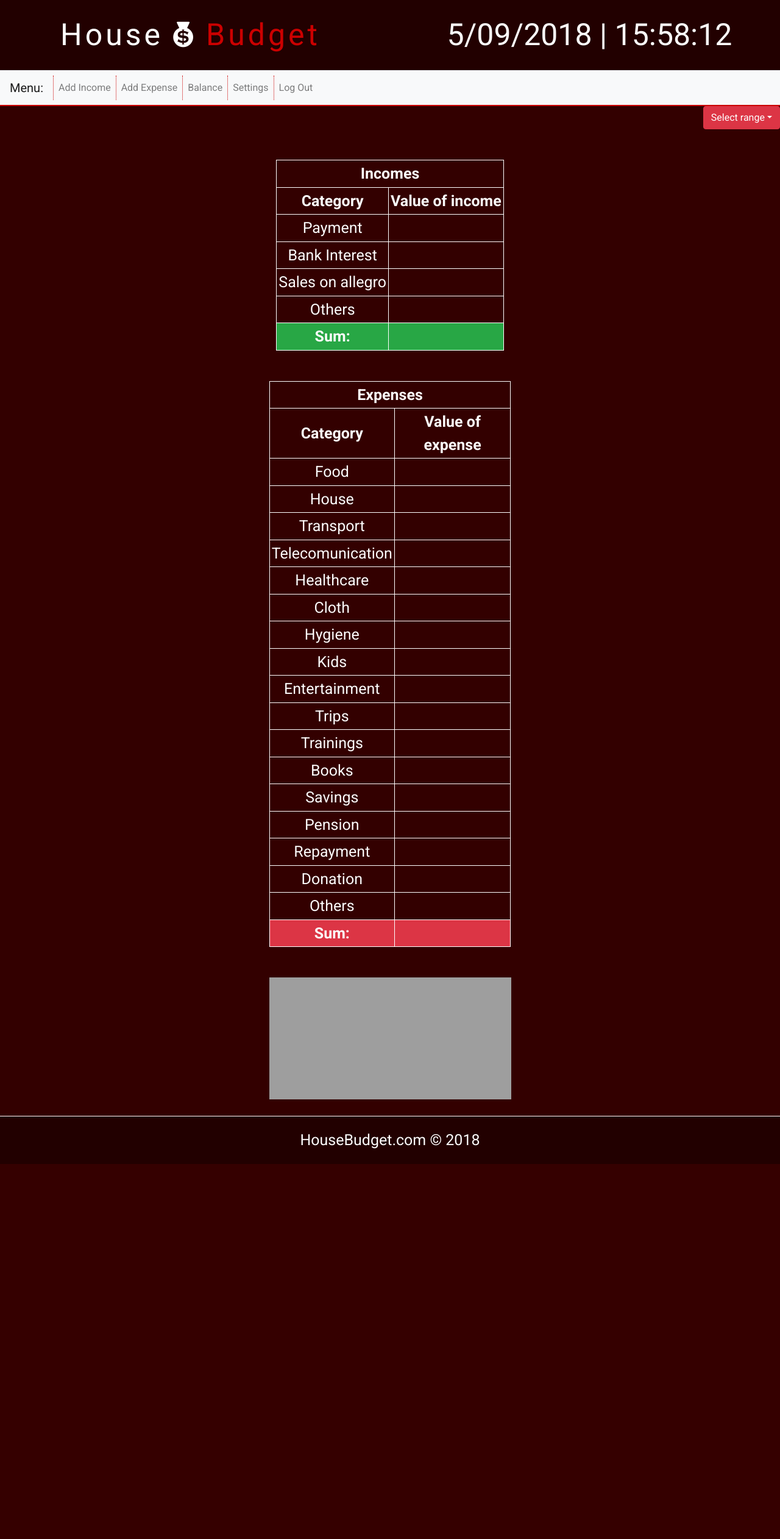
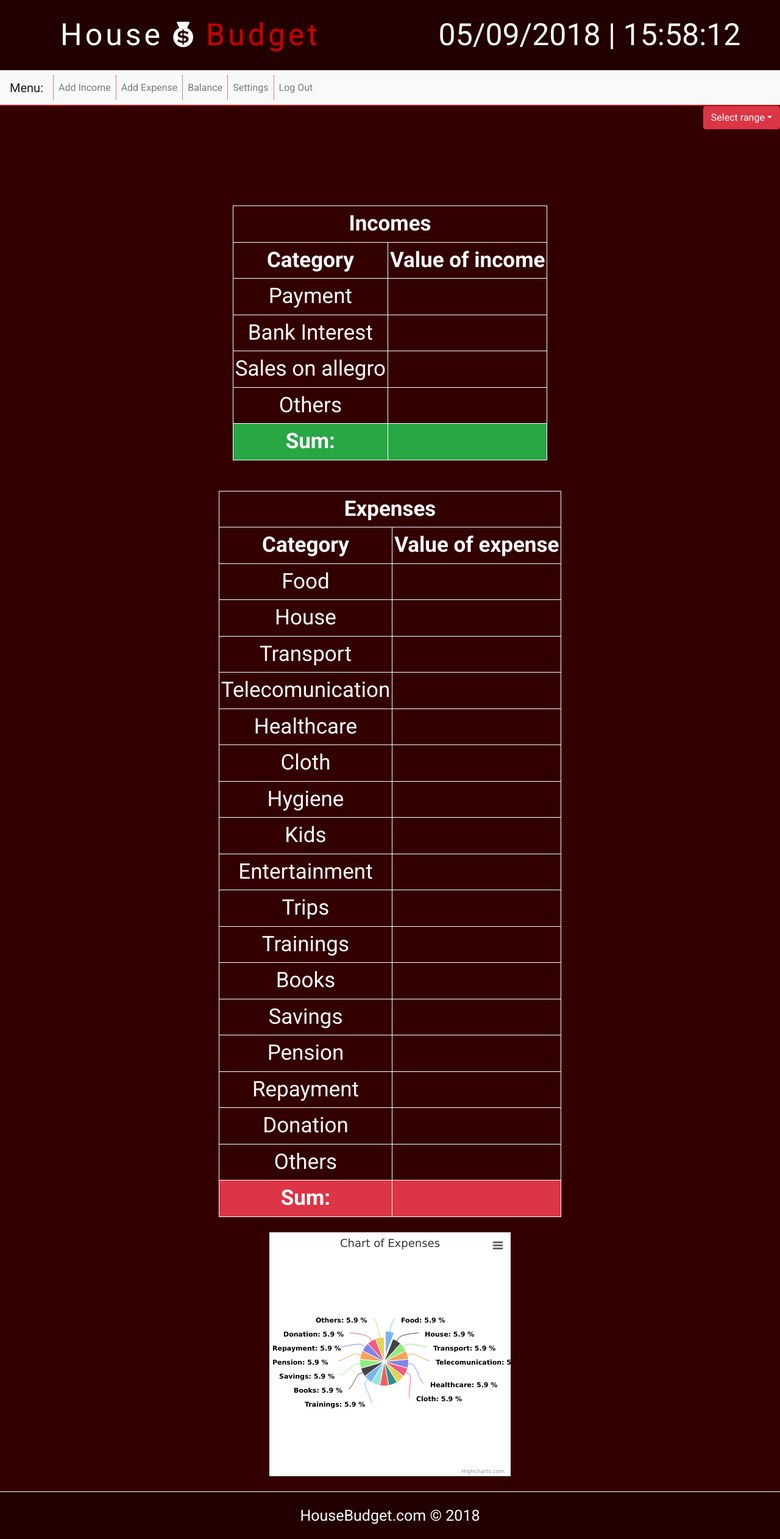
Before and after one commit to marrom1989/FrontEndBootstrap, a PHP site: page /balance.html in a window 1280 px wide. Shown: the whole page at 61% size. Before the commit the page ends 1909 px from the top, so only its background shows below. Run offline with PHP 8.4, Linux system fonts and the light colour scheme; some libraries are stand-ins or nearby versions; grey boxes are pictures that could not be loaded.

Commit message:
updated version 1.1

```diff
--- a/balance.html
+++ b/balance.html
@@ -20,6 +20,9 @@
 </head>
 
 <body>
+<script src="https://code.highcharts.com/highcharts.js"></script>
+<script src="https://code.highcharts.com/modules/exporting.js"></script>
+<script src="https://code.highcharts.com/modules/export-data.js"></script>
 		<header>
 		<div class="container-fluid border-bottom" id="header">
 			<div class="row justify-content-around">
@@ -70,7 +73,7 @@
 										</div>
 									</div>
 								<div class="row justify-content-center">
-									<div class="col-6 col-md-4 align-self-center">
+									<div class="col-12 align-self-center">
 										<table id ="incomeTable">
 											<tr><th colspan = "2">Incomes</th></tr>
 											<tr><th>Category</th><th>Value of income</th></tr>
@@ -83,7 +86,7 @@
 									</div>
 								</div>
 								<div class="row justify-content-center">
-									<div class="col-6 col-md-4 align-self-center">
+									<div class="col-12 align-self-center">
 										<table id ="expenseTable">
 											<tr><th colspan = "2">Expenses</th></tr>
 											<tr><th>Category</th><th>Value of expense</th></tr>
@@ -109,7 +112,7 @@
 									</div>
 							</div>
 							<div class="row justify-content-center">
-								<div class="col-sm-11 col-lg-4 align-self-center" id="piechart"></div>
+								<div class="col-12 col-lg-4 align-self-center" id="piechart"></div>
 							</div>
 						</div>
 				</article>
@@ -131,6 +134,7 @@
 <script type ="text/javascript" src = "js/balance.js"></script>
 <script type ="text/javascript" src = "js/clock.js"></script>
 <script type ="text/javascript" src = "js/hideAndShowElements.js"></script>
+
 </body>
 
 </html>
--- a/css/balance_style.css
+++ b/css/balance_style.css
@@ -64,13 +64,19 @@ body {
 }
 #incomeTable{
 
-	margin-top: 50px;
-	font-size: 25px;
+	margin-top: 125px;
+	font-size: 35px;
 }
 #expenseTable{
 
 	margin-top: 50px;
-	font-size: 25px;
+	font-size: 35px;
+}
+@media screen and (max-width: 1140px){
+	#incomeTable, #expenseTable{
+
+		font-size: 25px;
+	}
 }
 table{
 
@@ -88,20 +94,11 @@ th, td, tr{
 }
 #piechart{
 
-	margin-top: 50px;
-	padding-bottom: 20px;
-}
-@media screen and (max-width: 1140px){
-	#incomeTable, #expenseTable{
-
-		font-size: 15px;
-	}
-}
-@media screen and (max-width: 1140px){
-	#piechart{
-
-		left: 0px;
-	}
+	min-width: 310px;
+	height: 400px;
+	max-width: 600px;
+	margin-top: 25px;
+	margin-bottom: 25px;
 }
 #footer{
 
@@ -111,6 +108,22 @@ th, td, tr{
 	padding: 20px 0;
 	border-top: 1px solid #FFFFFF;
 }
+@media screen and (max-width: 1140px){
+	#footer{
+
+		font-size: 20px;
+		padding: 5px;
+		bottom: 0px;
+	position: fixed;
+	}
+}
+@media screen and (max-width: 1140px){
+	#footer{
+
+		font-size: 20px;
+		padding: 5px;
+	}
+}
 a#logoLink{
 	text-decoration: none;
 	color: white;
--- a/index.html
+++ b/index.html
@@ -30,12 +30,12 @@
 			<article>
 				<div class="container">
 					<div class = "row justify-content-around">
-						<div class="col-6 col-sm-4 col-md-3 align-self-center">
+						<div class="col-6 col-sm-4 align-self-center">
 								<a href="registration.html"><button type="button" class="btn btn-danger" id="button1">Registration</button></a>
 						</div>
 					</div>
 					<div class = "row justify-content-around">
-						<div class="col-6 col-sm-4 col-md-3 align-self-center">
+						<div class="col-6 col-sm-4 align-self-center">
 								<a href="login.html"><button type="button" class="btn btn-danger" id="button2"> Log in </button></a>
 						</div>
 					</div>
--- a/js/balance.js
+++ b/js/balance.js
@@ -1,33 +1,85 @@
-google.charts.load('current', {'packages':['corechart']});
-google.charts.setOnLoadCallback(drawChart);
-
-function drawChart() {
-  var data = google.visualization.arrayToDataTable([
-  ['Task', 'Amount of money'],
-  ['Food', 8],
-  ['House', 2],
-  ['Transport', 4],
-  ['Telecomunication', 2],
-  ['Healthcare', 8],
-  ['Hygiene', 18],
-  ['Kids', 8],
-  ['Entertainment', 8],
-  ['Trips', 8],
-  ['Trainings', 8],
-  ['Books', 8],
-  ['Savings', 8],
-  ['Pension', 8],
-  ['Repayment', 8],
-  ['Donation', 8],
-  ['Others', 8]
-]);
-
-  var options = {
-	  'title':'Expenses',
-	  'width':600,
-	  'height':400
-
-};
-  var chart = new google.visualization.PieChart(document.getElementById('piechart'));
-  chart.draw(data, options);
-}
+Highcharts.chart('piechart', {
+  chart: {
+    plotBackgroundColor: null,
+    plotBorderWidth: null,
+    plotShadow: false,
+    type: 'pie'
+  },
+  title: {
+    text: 'Chart of Expenses'
+  },
+  tooltip: {
+    pointFormat: '{series.name}: <b>{point.percentage:.1f}%</b>'
+  },
+  plotOptions: {
+    pie: {
+      allowPointSelect: true,
+      cursor: 'pointer',
+      dataLabels: {
+        enabled: true,
+        format: '<b>{point.name}</b>: {point.percentage:.1f} %',
+        style: {
+          color: (Highcharts.theme && Highcharts.theme.contrastTextColor) || 'black'
+        }
+      }
+    }
+  },
+  series: [{
+    name: 'Brands',
+    colorByPoint: true,
+    data: [{
+      name: 'Food',
+      y: 5.88,
+      sliced: true,
+      selected: true
+    }, {
+      name: 'House',
+      y: 5.88
+    }, {
+      name: 'Transport',
+      y: 5.88
+    }, {
+      name: 'Telecomunication',
+      y: 5.88
+    }, {
+      name: 'Healthcare',
+      y: 5.88
+    }, {
+      name: 'Cloth',
+      y: 5.88
+    }, {
+      name: 'Hygiene',
+      y: 5.88
+    }, {
+      name: 'Kids',
+      y: 5.88
+    }, {
+      name: 'Entertainment',
+      y: 5.88
+    }, {
+      name: 'Trips',
+      y: 5.88
+    }, {
+      name: 'Trainings',
+      y: 5.88
+    }, {
+      name: 'Books',
+      y: 5.88
+    }, {
+      name: 'Savings',
+      y: 5.88
+    }, {
+      name: 'Pension',
+      y: 5.88
+    }, {
+      name: 'Repayment',
+      y: 5.88
+    }, {
+      name: 'Donation',
+      y: 5.88
+    }, {
+      name: 'Others',
+      y: 5.88
+    }]
+  }]
+});
--- a/js/clock.js
+++ b/js/clock.js
@@ -5,6 +5,7 @@ function timer()
 				var today = new Date();
 
 				var day = today.getDate();
+				if(day < 10) day = "0" + day;
 				var month = today.getMonth() + 1;
 				if(month < 10) month = "0" + month;
 				var year = today.getFullYear();
--- a/login.html
+++ b/login.html
@@ -61,18 +61,18 @@
 						</div>
 							<form>
 								<div class="form-group row justify-content-center" id="email">
-									<div class ="col-4">
+									<div class ="col-12 col-sm-8 col-md-6">
 										<input type = "email"  class="form-control" placeholder = "Email">
 									</div>
 								</div>
 								<div class="form-group row justify-content-center" id="password">
-									<div class="col-4">
+									<div class="col-12 col-sm-8 col-md-6">
 										<input type = "password" class="form-control" placeholder = "Password">
 									</div>
 								</div>
 							</form>
 							<div class="row justify-content-around">
-								<div class="col-4 col-sm-3 col-lg-2">
+								<div class="col-4 col-sm-3 col-md-2">
 									<button type="button" class="btn-lg btn-danger" id="buttonSpec">Log In </button>
 								</div>
 							</div>
```
Also changed, not shown: add_expense.html (+4 -4 lines), add_incomes.html (+5 -5 lines), css/add_expense_style.css (+6 -3 lines), css/add_incomes_style.css (+12 -9 lines), css/login_style.css (+14 -11 lines), css/registration_style.css (+19 -10 lines), css/style.css (+6 -4 lines), registration.html (+4 -4 lines).
